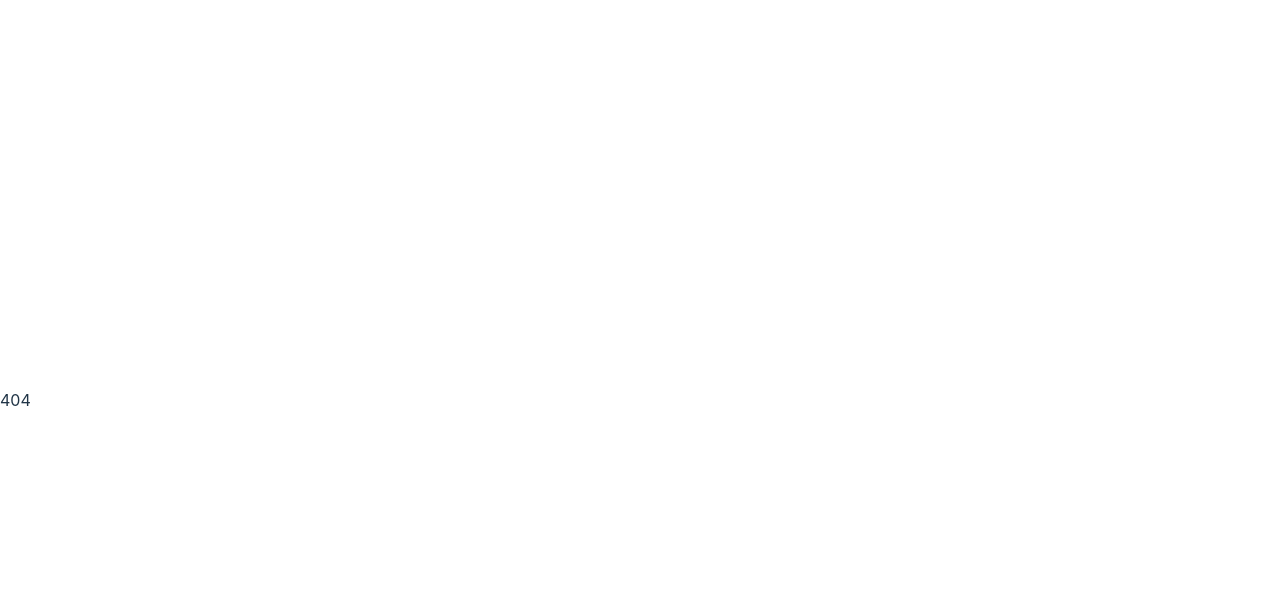
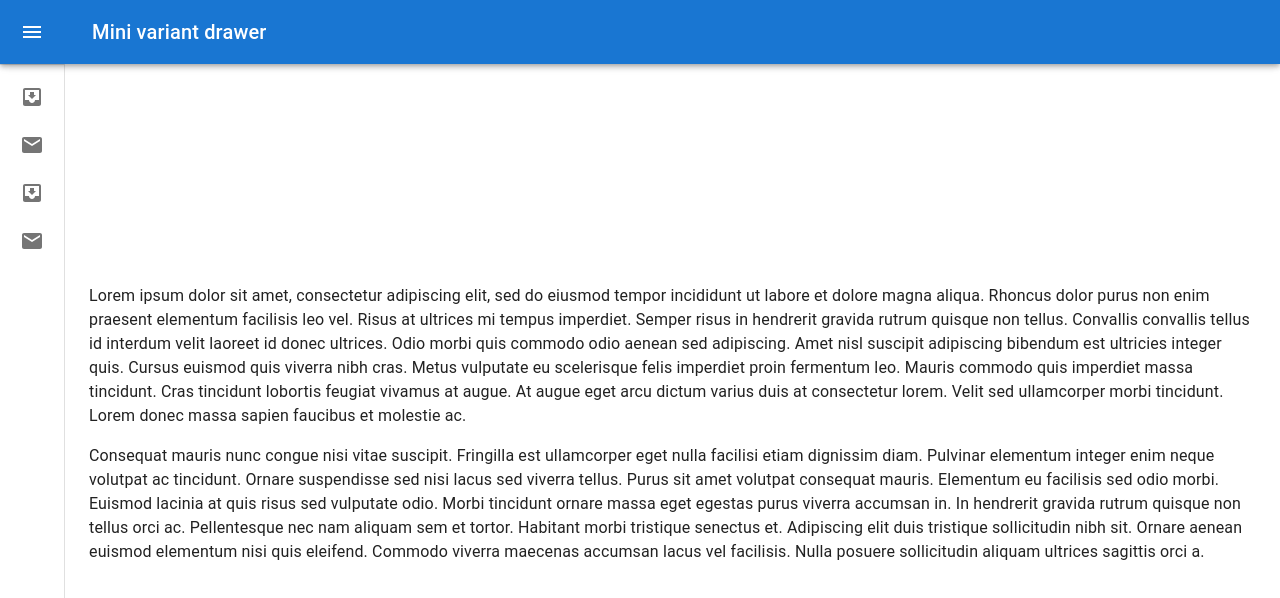
Before and after one commit to JediMastering/basic-mui, a React (Vite) app: page /test in a window 1280 px wide. Shown: the top 598 px of the page. Built offline with nearby package versions, Linux system fonts and the light colour scheme.

Commit message:
Trabalhando no drawer

```diff
--- a/package.json
+++ b/package.json
@@ -12,6 +12,7 @@
   "dependencies": {
     "@emotion/react": "^11.14.0",
     "@emotion/styled": "^11.14.0",
+    "@mui/icons-material": "^6.3.0",
     "@mui/material": "^6.3.0",
     "react": "^18.3.1",
     "react-dom": "^18.3.1",
--- a/src/App.jsx
+++ b/src/App.jsx
@@ -7,6 +7,7 @@
 import Settings from "./pages/Settings";
 import Profile from "./pages/Profile";
 import Dashboard from "./pages/Dashboard";
+import Test from "./pages/Test";
 
 const App = () => {
   return (
@@ -14,6 +15,7 @@
       <Routes>
         <Route path="/" element={<Login />} />
         <Route path="/home" element={<System><Home /></System>} />
+        <Route path="test" element={<Test />} />
         <Route path="/dashboard" element={<System><Dashboard /></System>} />
         <Route path="/settings" element={<System><Settings /></System>} />
         <Route path="/profile" element={<System><Profile /></System>} />
--- /dev/null
+++ b/src/pages/Test.jsx
@@ -0,0 +1,232 @@
+import * as React from 'react';
+import { styled, useTheme } from '@mui/material/styles';
+import Box from '@mui/material/Box';
+import MuiDrawer from '@mui/material/Drawer';
+import MuiAppBar from '@mui/material/AppBar';
+import Toolbar from '@mui/material/Toolbar';
+import List from '@mui/material/List';
+import CssBaseline from '@mui/material/CssBaseline';
+import Typography from '@mui/material/Typography';
+import Divider from '@mui/material/Divider';
+import IconButton from '@mui/material/IconButton';
+import MenuIcon from '@mui/icons-material/Menu';
+import ChevronLeftIcon from '@mui/icons-material/ChevronLeft';
+import ChevronRightIcon from '@mui/icons-material/ChevronRight';
+import ListItem from '@mui/material/ListItem';
+import ListItemButton from '@mui/material/ListItemButton';
+import ListItemIcon from '@mui/material/ListItemIcon';
+import ListItemText from '@mui/material/ListItemText';
+import InboxIcon from '@mui/icons-material/MoveToInbox';
+import MailIcon from '@mui/icons-material/Mail';
+
+const drawerWidth = 240;
+
+const openedMixin = (theme) => ({
+    width: drawerWidth,
+    transition: theme.transitions.create('width', {
+        easing: theme.transitions.easing.sharp,
+        duration: theme.transitions.duration.enteringScreen,
+    }),
+    overflowX: 'hidden',
+});
+
+const closedMixin = (theme) => ({
+    transition: theme.transitions.create('width', {
+        easing: theme.transitions.easing.sharp,
+        duration: theme.transitions.duration.leavingScreen,
+    }),
+    overflowX: 'hidden',
+    width: `calc(${theme.spacing(7)} + 1px)`,
+    [theme.breakpoints.up('sm')]: {
+        width: `calc(${theme.spacing(8)} + 1px)`,
+    },
+});
+
+const DrawerHeader = styled('div')(({ theme }) => ({
+    display: 'flex',
+    alignItems: 'center',
+    justifyContent: 'flex-end',
+    padding: theme.spacing(0, 1),
+    // necessary for content to be below app bar
+    ...theme.mixins.toolbar,
+}));
+
+const AppBar = styled(MuiAppBar, {
+    shouldForwardProp: (prop) => prop !== 'open',
+})(({ theme }) => ({
+    zIndex: theme.zIndex.drawer + 1,
+    transition: theme.transitions.create(['width', 'margin'], {
+        easing: theme.transitions.easing.sharp,
+        duration: theme.transitions.duration.leavingScreen,
+    }),
+    variants: [
+        {
+            props: ({ open }) => open,
+            style: {
+                marginLeft: drawerWidth,
+                width: `calc(100% - ${drawerWidth}px)`,
+                transition: theme.transitions.create(['width', 'margin'], {
+                    easing: theme.transitions.easing.sharp,
+                    duration: theme.transitions.duration.enteringScreen,
+                }),
+            },
+        },
+    ],
+}));
+
+const Drawer = styled(MuiDrawer, { shouldForwardProp: (prop) => prop !== 'open' })(
+    ({ theme }) => ({
+        width: drawerWidth,
+        flexShrink: 0,
+        whiteSpace: 'nowrap',
+        boxSizing: 'border-box',
+        variants: [
+            {
+                props: ({ open }) => open,
+                style: {
+                    ...openedMixin(theme),
+                    '& .MuiDrawer-paper': openedMixin(theme),
+                },
+            },
+            {
+                props: ({ open }) => !open,
+                style: {
+                    ...closedMixin(theme),
+                    '& .MuiDrawer-paper': closedMixin(theme),
+                },
+            },
+        ],
+    }),
+);
+
+export default function MiniDrawer() {
+    const theme = useTheme();
+    const [open, setOpen] = React.useState(false);
+
+    const handleDrawerOpen = () => {
+        setOpen(true);
+    };
+
+    const handleDrawerClose = () => {
+        setOpen(false);
+    };
+
+    return (
+        <Box sx={{ display: 'flex' }}>
+            <CssBaseline />
+            <AppBar position="fixed" open={open}>
+                <Toolbar>
+                    <IconButton
+                        color="inherit"
+                        aria-label="open drawer"
+                        onClick={handleDrawerOpen}
+                        edge="start"
+                        sx={[
+                            {
+                                marginRight: 5,
+                            },
+                            open && { display: 'none' },
+                        ]}
+                    >
+                        <MenuIcon />
+                    </IconButton>
+                    <Typography variant="h6" noWrap component="div">
+                        Mini variant drawer
+                    </Typography>
+                </Toolbar>
+            </AppBar>
+            <Drawer variant="permanent" open={open}>
+                <DrawerHeader>
+                    <>
+                        a
+                        <IconButton onClick={handleDrawerClose}>
+                            {theme.direction === 'rtl' ? <ChevronRightIcon /> : <ChevronLeftIcon />}
+                        </IconButton>
+                    </>
+                </DrawerHeader>
+                <Divider />
+                <List>
+                    {['Inbox', 'Starred', 'Send email', 'Drafts'].map((text, index) => (
+                        <ListItem key={text} disablePadding sx={{ display: 'block' }}>
+                            <ListItemButton
+                                sx={[
+                                    {
+                                        minHeight: 48,
+                                        px: 2.5,
+                                    },
+                                    open
+                                        ? {
+                                            justifyContent: 'initial',
+                                        }
+                                        : {
+                                            justifyContent: 'center',
+                                        },
+                                ]}
+                            >
+                                <ListItemIcon
+                                    sx={[
+                                        {
+                                            minWidth: 0,
+                                            justifyContent: 'center',
+                                        },
+                                        open
+                                            ? {
+                                                mr: 3,
+                                            }
+                                            : {
+                                                mr: 'auto',
+                                            },
+                                    ]}
+                                >
+                                    {index % 2 === 0 ? <InboxIcon /> : <MailIcon />}
+                                </ListItemIcon>
+                                <ListItemText
+                                    primary={text}
+                                    sx={[
+                                        open
+                                            ? {
+                                                opacity: 1,
+                                            }
+                                            : {
+                                                opacity: 0,
+                                            },
+                                    ]}
+                                />
+                            </ListItemButton>
+                        </ListItem>
+                    ))}
+                </List>
+            </Drawer>
+            <Box component="main" sx={{ flexGrow: 1, p: 3 }}>
+                <DrawerHeader />
+                <Typography sx={{ marginBottom: 2 }}>
+                    Lorem ipsum dolor sit amet, consectetur adipiscing elit, sed do eiusmod
+                    tempor incididunt ut labore et dolore magna aliqua. Rhoncus dolor purus non
+                    enim praesent elementum facilisis leo vel. Risus at ultrices mi tempus
+                    imperdiet. Semper risus in hendrerit gravida rutrum quisque non tellus.
+                    Convallis convallis tellus id interdum velit laoreet id donec ultrices.
+                    Odio morbi quis commodo odio aenean sed adipiscing. Amet nisl suscipit
+                    adipiscing bibendum est ultricies integer quis. Cursus euismod quis viverra
+                    nibh cras. Metus vulputate eu scelerisque felis imperdiet proin fermentum
+                    leo. Mauris commodo quis imperdiet massa tincidunt. Cras tincidunt lobortis
+                    feugiat vivamus at augue. At augue eget arcu dictum varius duis at
+                    consectetur lorem. Velit sed ullamcorper morbi tincidunt. Lorem donec massa
+                    sapien faucibus et molestie ac.
+                </Typography>
+                <Typography sx={{ marginBottom: 2 }}>
+                    Consequat mauris nunc congue nisi vitae suscipit. Fringilla est ullamcorper
+                    eget nulla facilisi etiam dignissim diam. Pulvinar elementum integer enim
+                    neque volutpat ac tincidunt. Ornare suspendisse sed nisi lacus sed viverra
+                    tellus. Purus sit amet volutpat consequat mauris. Elementum eu facilisis
+                    sed odio morbi. Euismod lacinia at quis risus sed vulputate odio. Morbi
+                    tincidunt ornare massa eget egestas purus viverra accumsan in. In hendrerit
+                    gravida rutrum quisque non tellus orci ac. Pellentesque nec nam aliquam sem
+                    et tortor. Habitant morbi tristique senectus et. Adipiscing elit duis
+                    tristique sollicitudin nibh sit. Ornare aenean euismod elementum nisi quis
+                    eleifend. Commodo viverra maecenas accumsan lacus vel facilisis. Nulla
+                    posuere sollicitudin aliquam ultrices sagittis orci a.
+                </Typography>
+            </Box>
+        </Box>
+    );
+}
```
Also changed, not shown: 1 other file (tests, documents, lock files or other folders).
